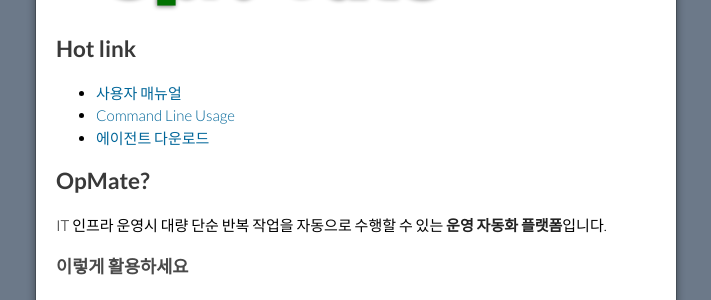
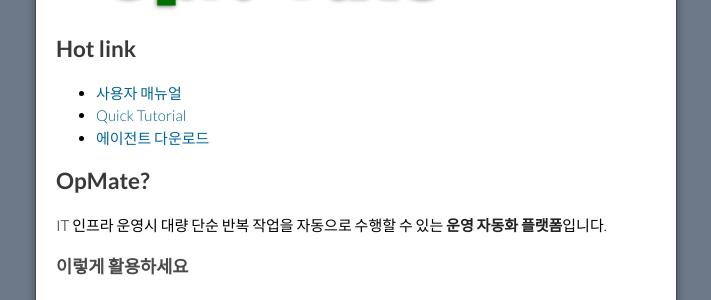
Before and after one commit to opmate/opmate.github.io, a Jekyll site: the page built from index.md, in a window 1280 px wide. Shown: the part 365-665 px from the top of the page, without its empty margins (284-995 px from the left). Built offline with Jekyll 4.4.1, drawn with Linux system fonts in a browser that asks for light colours; our own code applies the rules of GitHub Pages for plain Markdown files; a script that is not in the unit is left out; the repository's description, which GitHub fills in, is left out.

Commit message:
Update index.md

```diff
--- a/index.md
+++ b/index.md
@@ -12,7 +12,7 @@
 ## Hot link
 
 - [사용자 매뉴얼](/document/Overview.md)
-- [Command Line Usage](/document/CliUsage.md)
+- [Quick Tutorial](/document/QuickTutorial.md)
 - [에이전트 다운로드](/download/index.md#에이전트)
 
 ## OpMate?
```
